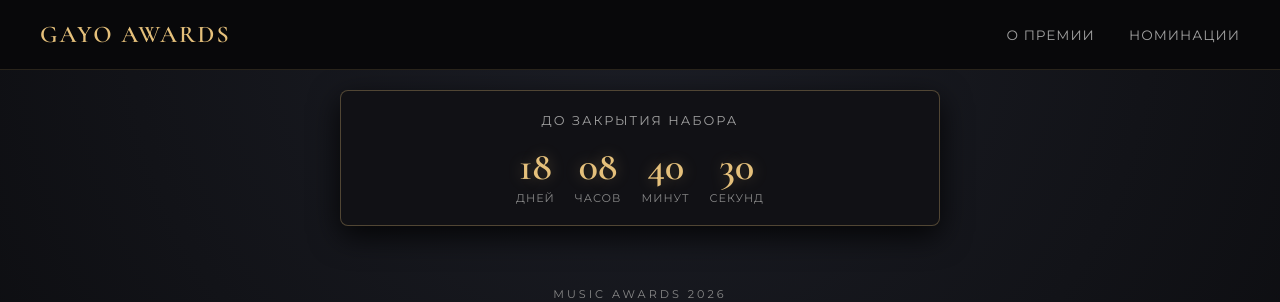
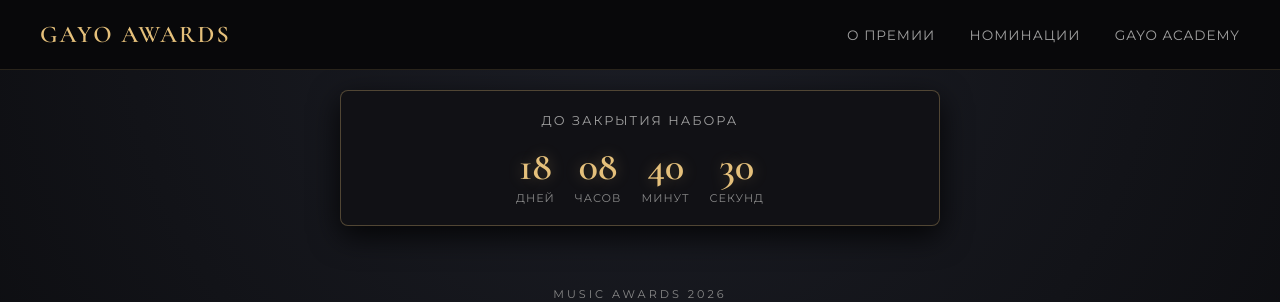
Before and after one commit to kkqumii/gayo-awards, a Flask app: page / in a window 1280 px wide. Shown: the top 302 px of the page. Run offline with Flask 3, Linux system fonts and the light colour scheme.

Commit message:
Update base.html

```diff
--- a/templates/base.html
+++ b/templates/base.html
@@ -231,6 +231,7 @@
         <div class="nav-links" id="mobile-menu">
             <a href="/">О премии</a>
             <a href="/nominations">Номинации</a>
+            <a href="/academy">GAYO Academy</a>
         </div>
     </nav>
     <!-- ТАЙМЕР -->
```
